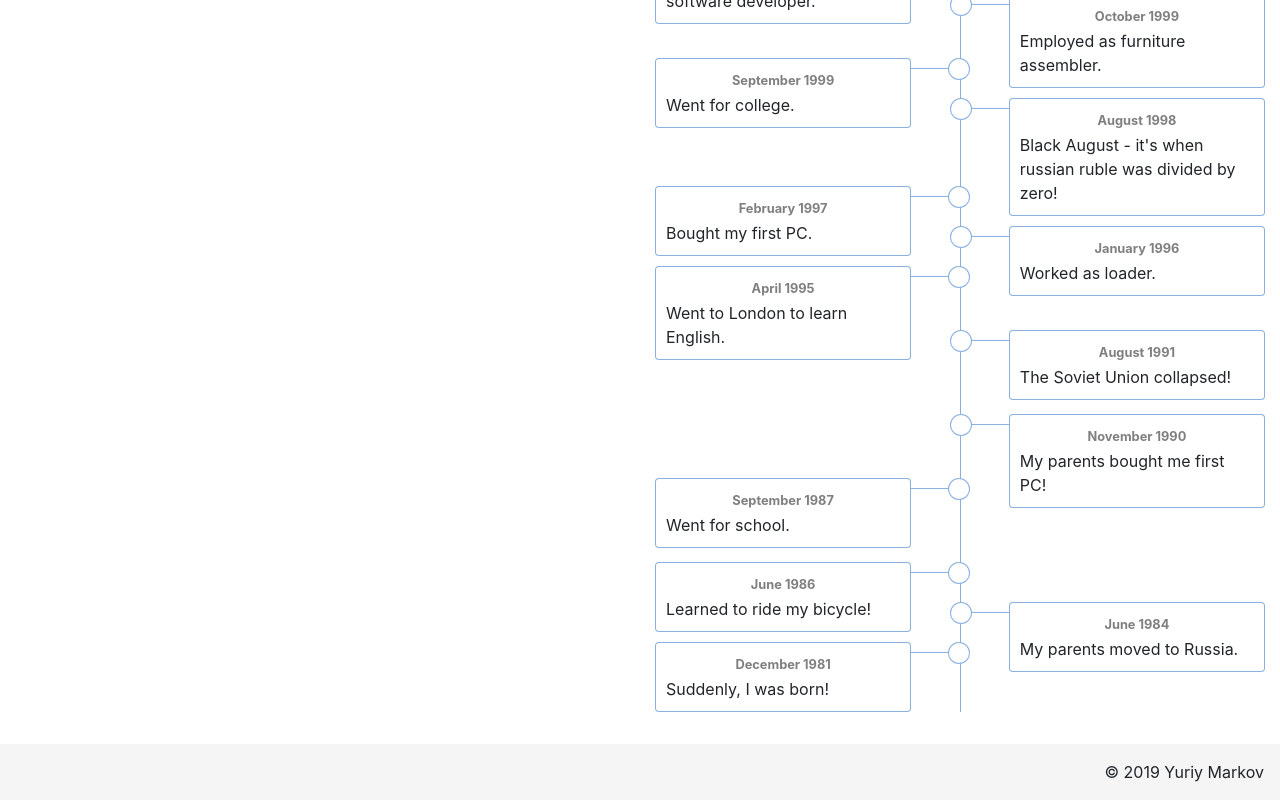
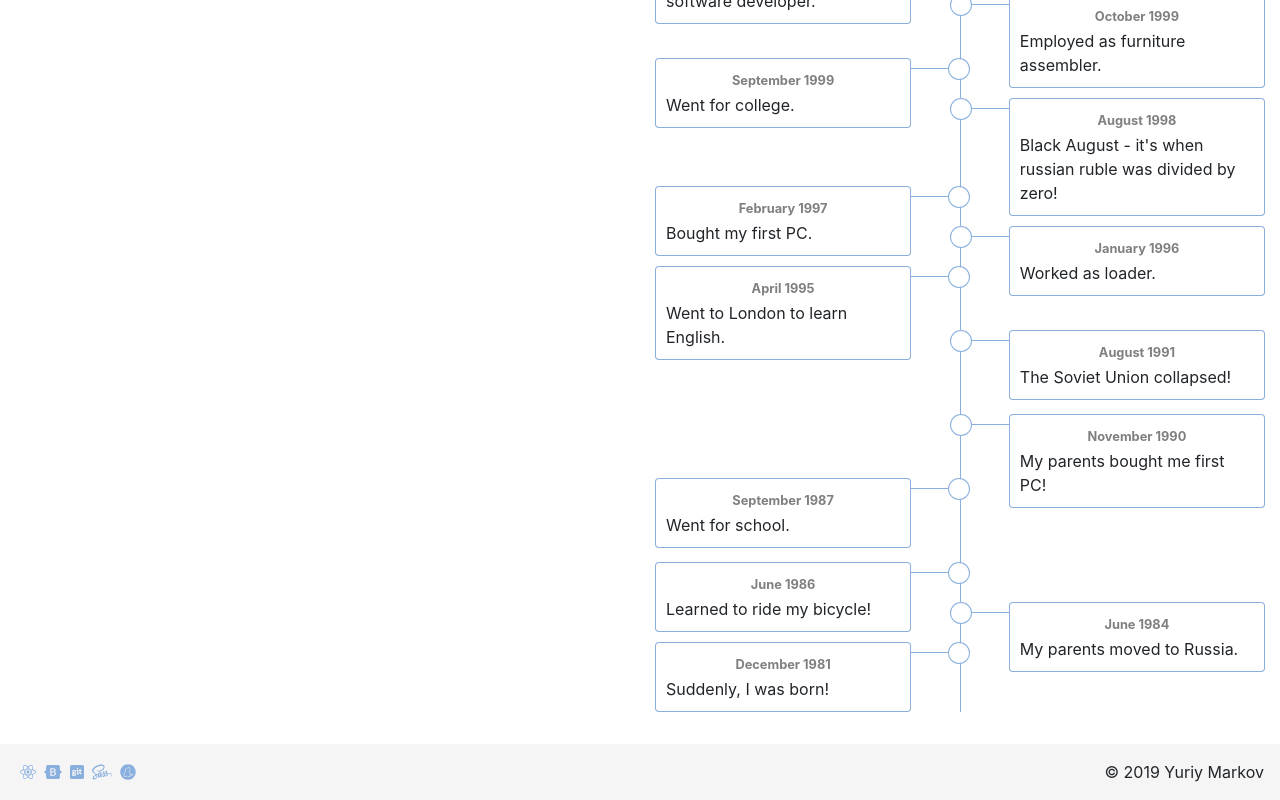
Before and after one commit to peacefullatom/portfolio, a React (Create React App) app: page / in a window 1280 px wide. Shown: the part 1374-2174 px from the top of the page. Built offline with nearby package versions, Linux system fonts and the light colour scheme.

Commit message:
feat: added links to tools used in the project to the footer. scss clean-up.

```diff
--- a/src/base/Footer.scss
+++ b/src/base/Footer.scss
@@ -1,3 +1,9 @@
+@import '../styles.scss';
+
 .footer {
   background-color: #f5f5f5;
 }
+
+.footer__icon {
+  color: $accentColor;
+}
--- a/src/base/Footer.tsx
+++ b/src/base/Footer.tsx
@@ -1,10 +1,30 @@
+import { FontAwesomeIcon } from '@fortawesome/react-fontawesome';
 import React from 'react';
+import { footerLinks } from './const';
 import './Footer.scss';
+import { IFooter } from './types';
+
+const FooterLink: React.FC<IFooter> = props => {
+  return (
+    <a href={props.link} target='_blank' rel='noopener noreferrer'>
+      <FontAwesomeIcon icon={props.icon} className='mx-1 footer__icon' />
+    </a>
+  );
+};
 
 const Footer: React.FC = () => {
   const year = new Date().getFullYear();
 
-  return <div className='footer mt-auto py-3 pr-3 d-flex justify-content-end flex-shrink-0'>&copy; {year} Yuriy Markov</div>;
+  return (
+    <div className='footer mt-auto py-3 px-3 d-flex justify-content-between flex-shrink-0'>
+      <div>
+        {footerLinks.map((link, key) => (
+          <FooterLink key={key} {...link} />
+        ))}
+      </div>
+      <div>&copy; {year} Yuriy Markov</div>
+    </div>
+  );
 };
 
 export default Footer;
--- a/src/base/const.ts
+++ b/src/base/const.ts
@@ -1,8 +1,10 @@
+import { faBootstrap, faGitSquare, faReact, faSass, faYarn } from '@fortawesome/free-brands-svg-icons';
 import About from 'page/about/About';
 import Contact from 'page/contact/Contact';
 import Gallery from 'page/gallery/Gallery';
 import Intro from 'page/intro/Intro';
 import { ILink } from 'types';
+import { IFooter } from './types';
 
 export const defaultLink: ILink = { path: '/', label: 'Intro', component: Intro };
 
@@ -11,3 +13,11 @@ export const baseLinks: ILink[] = [
   { path: '/about', label: 'About', component: About },
   { path: '/contact', label: 'Contact', component: Contact }
 ];
+
+export const footerLinks: IFooter[] = [
+  { icon: faReact, link: 'https://reactjs.org/' },
+  { icon: faBootstrap, link: 'https://getbootstrap.com/' },
+  { icon: faGitSquare, link: 'https://git-scm.com/' },
+  { icon: faSass, link: 'https://sass-lang.com/' },
+  { icon: faYarn, link: 'https://yarnpkg.com/' }
+];
--- /dev/null
+++ b/src/base/types.ts
@@ -0,0 +1,6 @@
+import { IconDefinition } from '@fortawesome/fontawesome-svg-core';
+
+export interface IFooter {
+  icon: IconDefinition;
+  link: string;
+}
--- a/src/page/contact/Contact.scss
+++ b/src/page/contact/Contact.scss
@@ -1,3 +1,5 @@
+@import '../../styles.scss';
+
 .contact__icon {
-  color: rgba(109, 157, 215, 0.8);
+  color: $accentColor;
 }
--- a/src/page/intro/TreeOfLife.scss
+++ b/src/page/intro/TreeOfLife.scss
@@ -1,4 +1,5 @@
-$color: rgba(109, 157, 215, 0.8);
+@import '../../styles.scss';
+
 $background: #ffffff;
 $size: 20px;
 $position: -$size / 2;
@@ -8,7 +9,7 @@ $position: -$size / 2;
     position: absolute;
     height: 100%;
     width: 1px;
-    background: $color;
+    background: $accentColor;
     left: 50%;
   }
 
@@ -27,7 +28,7 @@ $position: -$size / 2;
     height: 1px;
     width: 50%;
     top: 10px;
-    background: $color;
+    background: $accentColor;
   }
 
   &_right &__branch {
@@ -43,7 +44,7 @@ $position: -$size / 2;
     width: $size;
     height: $size;
     border-radius: 50%;
-    border: 1px solid $color;
+    border: 1px solid $accentColor;
     top: $position;
     background: $background;
     box-sizing: content-box;
@@ -60,7 +61,7 @@ $position: -$size / 2;
   &__content {
     position: relative;
     width: 42%;
-    border: 1px solid $color;
+    border: 1px solid $accentColor;
     border-radius: 4px;
     padding: 10px;
     background: $background;
--- a/src/styles.scss
+++ b/src/styles.scss
@@ -0,0 +1 @@
+$accentColor: rgba(109, 157, 215, 0.8);
```
